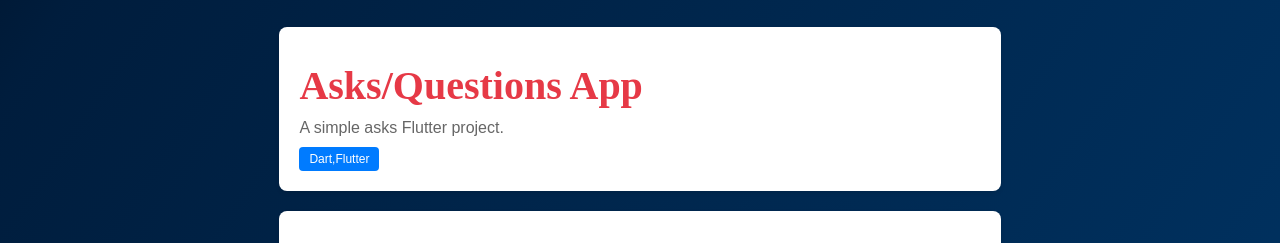
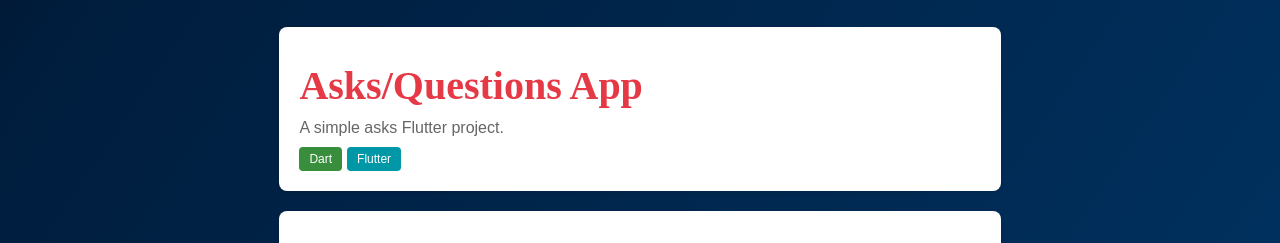
Before and after one commit to gabrielnavas/gabrielnavas.github.io, a plain HTML site: page index.html in a window 1280 px wide. Shown: the part 657-900 px from the top of the page. Drawn offline with Linux system fonts and the light colour scheme.

Commit message:
add random colors

```diff
--- a/js/recents-projects.js
+++ b/js/recents-projects.js
@@ -1,4 +1,4 @@
-function createProjectListItem(title, githubUrl, description, tech) {
+function createProjectListItem(title, githubUrl, description, techs) {
   const projectList = document.querySelector('.recents-projects-list');
 
   const listItem = document.createElement('li');
@@ -17,14 +17,8 @@ function createProjectListItem(title, githubUrl, description, tech) {
   subtitleDiv.classList.add('subtitle');
   subtitleDiv.textContent = description;
 
-  const techList = document.createElement('ul');
-  techList.classList.add('tech-list');
+  const techList = createTechList(techs)
 
-  const techItem = document.createElement('li');
-  techItem.classList.add('tech-item');
-  techItem.textContent = tech;
-
-  techList.appendChild(techItem);
   link.appendChild(titleDiv);
   link.appendChild(subtitleDiv);
   link.appendChild(techList);
@@ -32,3 +26,29 @@ function createProjectListItem(title, githubUrl, description, tech) {
 
   projectList.appendChild(listItem);
 }
+
+function randomColor() {
+  const index = Math.floor(Math.random() * 6);
+  const colors = ['red', 'green', 'blue', 'magenta', 'cyan', 'yellow'];
+  return colors[index];
+}
+
+function createTechList(techs) {
+  const techList = document.createElement('ul');
+  techList.classList.add('tech-list');
+
+  const techItems = techs.map(tech => {
+    const techItem = document.createElement('li');
+    techItem.classList.add('tech-item');
+    const color = randomColor();
+    techItem.classList.add(`${color}`);
+    techItem.textContent = tech;
+    return techItem;
+  });
+
+  for (var techItem of techItems) {
+    techList.appendChild(techItem);
+  }
+
+  return techList
+}
```
Also changed, not shown: index.html (+1 -0 lines).
